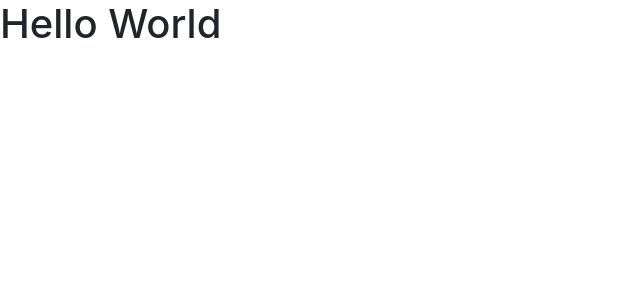
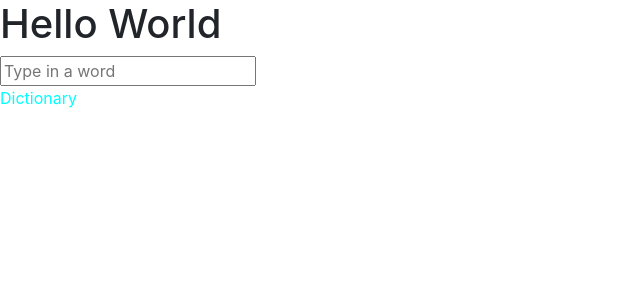
Before and after one commit to LibbyMills/dictionary-project, a React (Create React App) app: page / in a window 1280 px wide. Shown: the top 300 px of the page, without its empty margins (0-640 px from the left). Built offline with nearby package versions, Linux system fonts and the light colour scheme.

Commit message:
Set up a search engine
Tested with an alert

```diff
--- a/package.json
+++ b/package.json
@@ -6,6 +6,7 @@
     "@testing-library/jest-dom": "^5.16.5",
     "@testing-library/react": "^13.4.0",
     "@testing-library/user-event": "^13.5.0",
+    "bootstrap": "^5.3.0-alpha3",
     "react": "^18.2.0",
     "react-dom": "^18.2.0",
     "react-scripts": "5.0.1",
--- a/src/App.js
+++ b/src/App.js
@@ -1,4 +1,5 @@
 import "./App.css";
+import Dictionary from "./Dictionary";
 
 function App() {
   return (
@@ -6,6 +7,9 @@ function App() {
       <header className="App-header">
         <h1>Hello World</h1>
       </header>
+      <section>
+        <Dictionary />
+      </section>
     </div>
   );
 }
--- /dev/null
+++ b/src/Dictionary.css
@@ -0,0 +1,3 @@
+p {
+  color: aqua;
+}
--- /dev/null
+++ b/src/Dictionary.js
@@ -0,0 +1,25 @@
+import React, { useState } from "react";
+import "./Dictionary.css";
+
+export default function Dictionary() {
+  const [searchedWord, setWord] = useState("");
+  function search(event) {
+    event.preventDefault();
+    alert(`Searching for ${searchedWord}`);
+  }
+  function handleSearchedWord(event) {
+    setWord(event.target.value);
+  }
+  return (
+    <div className="dictionary">
+      <form onSubmit={search}>
+        <input
+          type="search"
+          placeholder="Type in a word"
+          onChange={handleSearchedWord}
+        />
+      </form>
+      <p>Dictionary</p>
+    </div>
+  );
+}
```
Also changed, not shown: 1 other file (tests, documents, lock files or other folders).
